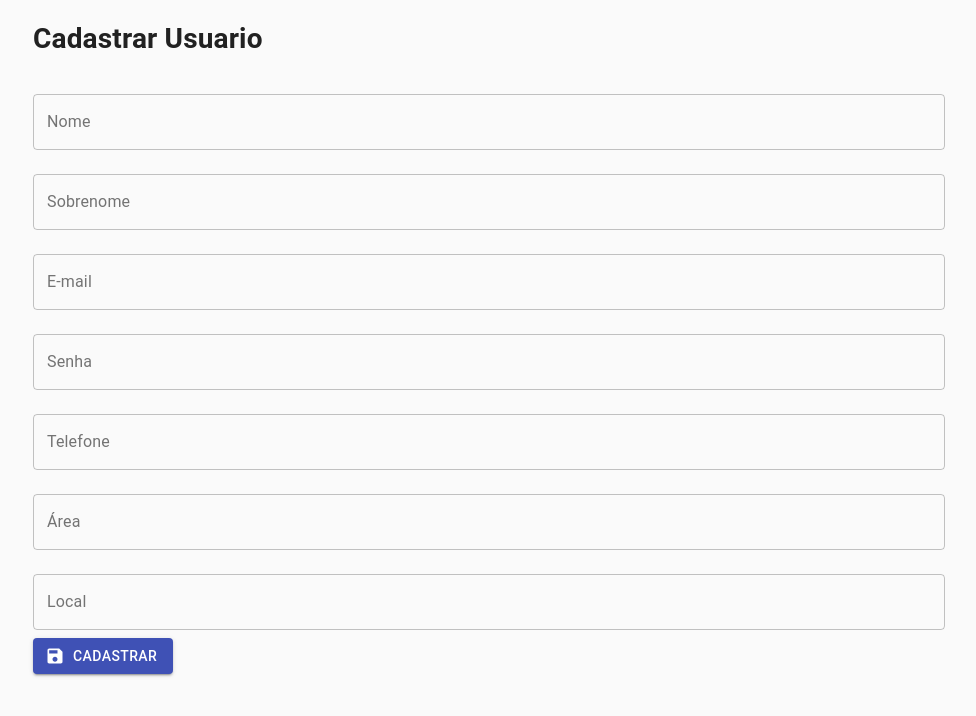
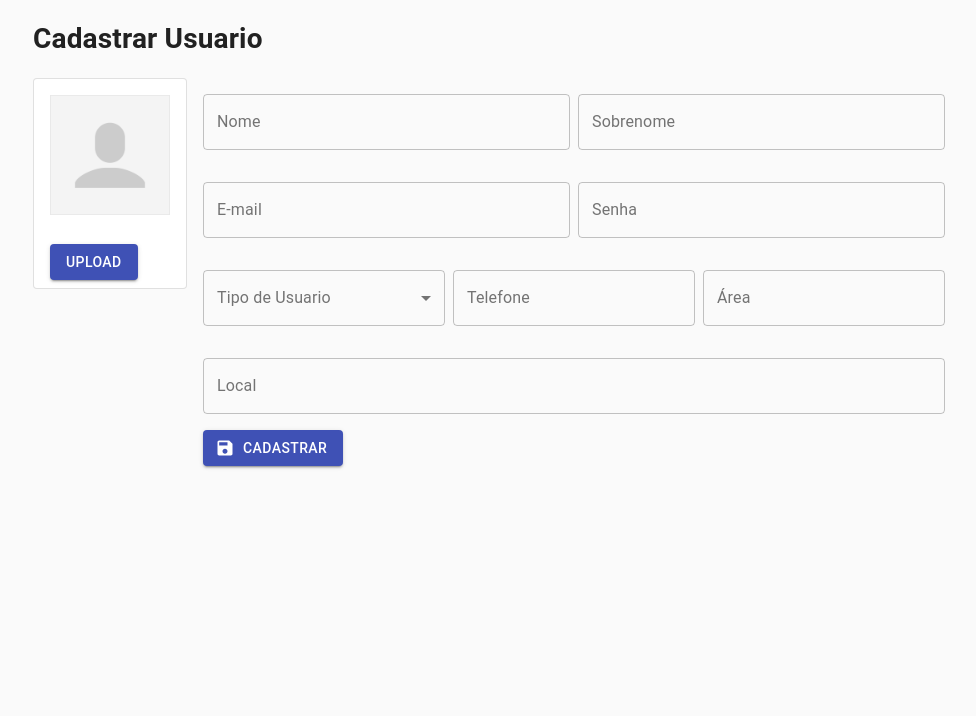
Before and after one commit to IgorFPonchielli/helpdesk_react, a React (Create React App) app in the folder frontend/helpdesk/: page /usuario/cad in a window 1280 px wide. Shown: the top 716 px of the page, without its empty margins (151-1127 px from the left). Built offline with nearby package versions, Linux system fonts and the light colour scheme.

Commit message:
layout login e cadadastro usuario

```diff
--- a/frontend/helpdesk/src/paginas/Login/index.js
+++ b/frontend/helpdesk/src/paginas/Login/index.js
@@ -11,7 +11,6 @@ import Box from '@material-ui/core/Box';
 import Typography from '@material-ui/core/Typography';
 import { makeStyles, createMuiTheme, ThemeProvider } from '@material-ui/core/styles';
 import Container from '@material-ui/core/Container';
-import { green } from '@material-ui/core/colors';
 import helpdeskImg from './helpdesk.png';
 
 function Copyright() {
@@ -19,7 +18,7 @@ function Copyright() {
         <Typography variant="body2" color="textSecondary" align="center">
             {'Copyright © '}
             <Link color="inherit" href="https://material-ui.com/">
-                Igor Ponchielli
+                Helpdesk
       </Link>{' '}
             {new Date().getFullYear()}
             {'.'}
@@ -32,7 +31,7 @@ const useStyles = makeStyles((theme) => ({
         marginTop: theme.spacing(8),
         display: 'flex',
         flexDirection: 'column',
-        alignItems: 'center',
+        alignItems: 'center'
     },
     form: {
         width: '100%', // Fix IE 11 issue.
@@ -43,11 +42,11 @@ const useStyles = makeStyles((theme) => ({
     },
 }));
 
-const theme = createMuiTheme({
-    palette: {
-        primary: green,
-    },
-});
+// const theme = createMuiTheme({
+//     palette: {
+//         primary: green,
+//     },
+// });
 
 
 export default function Login() {
@@ -109,8 +108,8 @@ export default function Login() {
                         control={<Checkbox value="remember" color="primary" />}
                         label="Manter conectado"
                     />
-                    <ThemeProvider theme={theme}>
-                        <Button
+                    <ThemeProvider>
+                        <Button className={classes.submit}
                             type="submit"
                             fullWidth
                             variant="contained"
--- a/frontend/helpdesk/src/paginas/Usuario/CadUsuario/index.js
+++ b/frontend/helpdesk/src/paginas/Usuario/CadUsuario/index.js
@@ -1,5 +1,6 @@
 import React, { useState } from 'react';
 import api from '../../Services/api';
+import ImgNoProfile from '../Media/no_profile.png';
 import { makeStyles } from '@material-ui/core/styles';
 import TextField from '@material-ui/core/TextField';
 import Button from '@material-ui/core/Button';
@@ -8,16 +9,37 @@ import Container from '@material-ui/core/Container';
 import FormControl from '@material-ui/core/FormControl';
 import Grid from '@material-ui/core/Grid';
 import SaveIcon from '@material-ui/icons/Save';
+import MenuItem from '@material-ui/core/MenuItem';
+import Select from '@material-ui/core/Select';
+import InputLabel from '@material-ui/core/InputLabel';
+import Card from '@material-ui/core/Card';
+import CardActions from '@material-ui/core/CardActions';
+import CardContent from '@material-ui/core/CardContent';
+import Box from '@material-ui/core/Box';
 
 const useStyles = makeStyles((theme) => ({
     root: {
         display: 'flex',
         flexWrap: 'wrap',
     },
+    formControl: {
+        margin: theme.spacing(1),
+        minWidth: 120,
+    },
     textField: {
         marginLeft: theme.spacing(1),
         marginRight: theme.spacing(1),
         width: '25ch',
+    },
+    media: {
+        height: 0,
+        paddingTop: '56.25%', // 16:9
+    },
+    submit: {
+        margin: theme.spacing(3, 0, 2),
+    },
+    input: {
+        display: 'none',
     },
 }));
 export default function CadastroLivro() {
@@ -28,6 +50,7 @@ export default function CadastroLivro() {
     const [EMAIL, setEmail] = useState('');
     const [SENHA, setSenha] = useState('');
     const [TELEFONE, setTelefone] = useState('');
+    const [TIPO, setTipo] = useState('');
     const [AREA, setArea] = useState('');
     const [LOCAL, setLocal] = useState('');
 
@@ -40,6 +63,7 @@ export default function CadastroLivro() {
             EMAIL,
             SENHA,
             TELEFONE,
+            TIPO,
             AREA,
             LOCAL
         };
@@ -61,12 +85,32 @@ export default function CadastroLivro() {
             <CssBaseline />
             <Container maxWidth="md">
                 <h1>Cadastrar Usuario</h1>
-                <Grid item xs={12}>
                 <form onSubmit={handleCadastro}>
-                        {/* <Grid item>
-                        <img className={classes.img} alt="Perfil" src="#" />
-                        <Button variant="outlined" className="button" type="submit">Adicionar Imagem</Button>
-                        </Grid> */}
+                    <Grid container spacing={2}>
+                        <Grid item>
+                            {/* <Grid item xs={12} sm={3} display="flex" justifyContent="flex-start"> */}
+                            <Card className={classes.margin} variant="outlined">
+                                <CardContent>
+                                    <img src={ImgNoProfile} alt="Imagem de Perfil" width="120px" height="120px" />
+                                </CardContent>
+                                <CardActions >
+                                        <input
+                                            accept="image/*"
+                                            className={classes.input}
+                                            id="UploadImage"
+                                            type="file"
+                                            size="small"
+                                        />
+                                        <label htmlFor="UploadImage">
+                                            <Button justifyContent="center" variant="contained" color="primary" component="span">
+                                                Upload
+                                            </Button>
+                                        </label>
+                                </CardActions>
+                            </Card>
+                        </Grid>
+                        <Grid item xs={12} sm container spacing={1}>
+                            <Grid item xs={12} sm={6}>
                                 <FormControl fullWidth className={classes.margin}>
                                     <TextField
                                         id="Nome"
@@ -79,6 +123,8 @@ export default function CadastroLivro() {
                                         margin="normal"
                                     />
                                 </FormControl>
+                            </Grid>
+                            <Grid item xs={12} sm={6}>
                                 <FormControl fullWidth className={classes.margin}>
                                     <TextField
                                         id="Sobrenome"
@@ -91,6 +137,8 @@ export default function CadastroLivro() {
                                         margin="normal"
                                     />
                                 </FormControl>
+                            </Grid>
+                            <Grid item xs={12} sm={6}>
                                 <FormControl fullWidth className={classes.margin}>
                                     <TextField
                                         id="Email"
@@ -103,6 +151,8 @@ export default function CadastroLivro() {
                                         margin="normal"
                                     />
                                 </FormControl>
+                            </Grid>
+                            <Grid item xs={12} sm={6}>
                                 <FormControl fullWidth className={classes.margin}>
                                     <TextField
                                         id="Senha"
@@ -117,6 +167,28 @@ export default function CadastroLivro() {
                                         margin="normal"
                                     />
                                 </FormControl>
+                            </Grid>
+
+                            <Grid item xs={12} sm={4}>
+                                <FormControl fullWidth variant="outlined" margin="normal" className={classes.margin}>
+                                    <InputLabel id="Tipo">Tipo de Usuario</InputLabel>
+                                    <Select
+                                        labelId="Tipo"
+                                        id="TipoUsuario"
+                                        multiline
+                                        variant="outlined"
+                                        value={TIPO}
+                                        onChange={e => setTipo(e.target.value)}
+                                        label="Tipo de Usuario"
+                                        margin="normal"
+                                    >
+                                        <MenuItem value={10}>Administrador</MenuItem>
+                                        <MenuItem value={20}>Operador</MenuItem>
+                                        <MenuItem value={30}>Cliente</MenuItem>
+                                    </Select>
+                                </FormControl>
+                            </Grid>
+                            <Grid item xs={12} sm={4}>
                                 <FormControl fullWidth className={classes.margin}>
                                     <TextField
                                         id="Telefone"
@@ -129,11 +201,13 @@ export default function CadastroLivro() {
                                         margin="normal"
                                     />
                                 </FormControl>
+                            </Grid>
+                            <Grid item xs={12} sm={4}>
                                 <FormControl fullWidth className={classes.margin}>
                                     <TextField
                                         id="Area"
                                         label="Área"
-                                placeholder="Digite a descrição do seu departamento"
+                                        placeholder="Área de Atuação"
                                         multiline
                                         variant="outlined"
                                         value={AREA}
@@ -141,6 +215,9 @@ export default function CadastroLivro() {
                                         margin="normal"
                                     />
                                 </FormControl>
+                            </Grid>
+
+                            <Grid item xs={12} sm={12}>
                                 <FormControl fullWidth className={classes.margin}>
                                     <TextField
                                         id="Local"
@@ -153,8 +230,10 @@ export default function CadastroLivro() {
                                         margin="normal"
                                     />
                                 </FormControl>
+                            </Grid>
+                            <Grid item xs={12} sm={12}>
                                 <FormControl>
-                            <Button
+                                    <Button className={classes.submit}
                                         variant="contained"
                                         color="primary"
                                         type="submit"
@@ -164,8 +243,11 @@ export default function CadastroLivro() {
                                         Cadastrar
                                     </Button>
                                 </FormControl>
+                            </Grid>
+                        </Grid>
+                    </Grid>
+
                 </form>
-                </Grid>
             </Container>
         </React.Fragment>
     );
```
Also changed, not shown: frontend/helpdesk/src/paginas/Usuario/Media/no_profile.png (added). Lines whose indentation alone changed are shown as unchanged.
